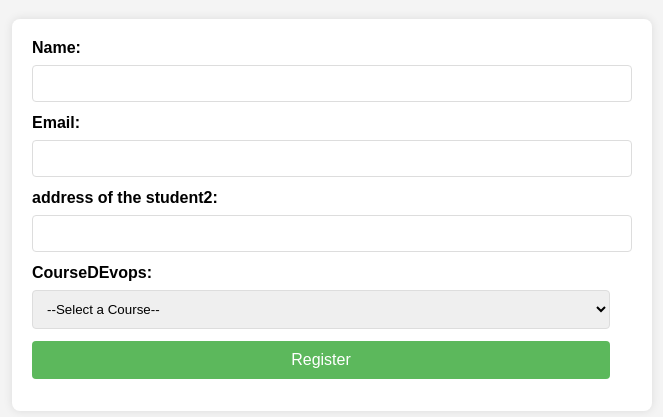
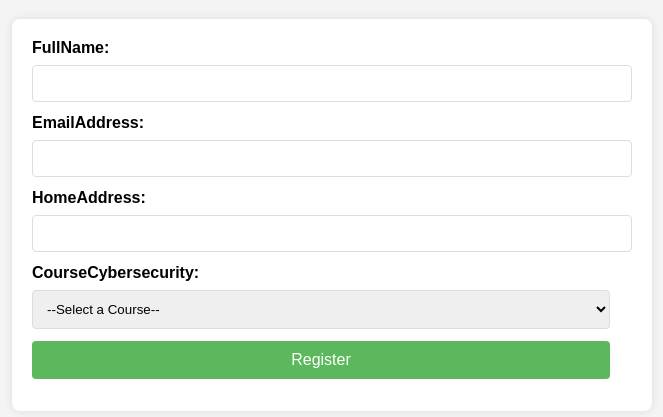
Before and after one commit to Aisalkyn85/devops-bootcamp-project, a website: page public/index.html in a window 1280 px wide. Shown: the part 81-498 px from the top of the page, without its empty margins (308-971 px from the left). Drawn offline with Linux system fonts and the light colour scheme.

Commit message:
That which does not kill us makes us stronger

```diff
--- a/public/index.html
+++ b/public/index.html
@@ -64,19 +64,19 @@
 <body>
     <h1>Student Registration form</h1>
     <form id="registrationForm">
-        <label for="name">Name:</label>
+        <label for="name">FullName:</label>
         <input type="text" id="name" name="name" required>
         <div id="nameError" class="error"></div>
 
-        <label for="email">Email:</label>
+        <label for="email">EmailAddress:</label>
         <input type="email" id="email" name="email" required>
         <div id="emailError" class="error"></div>
 
-        <label for="address">address of the student2:</label>
+        <label for="address">HomeAddress:</label>
         <input type="text" id="address" name="address" required>
         <div id="addressError" class="error"></div>
 
-        <label for="course">CourseDEvops:</label>
+        <label for="course">CourseCybersecurity:</label>
         <select id="course" name="course" required>
             <option value="">--Select a Course--</option>
             <option value="DevOps">DevOps</option>
```
